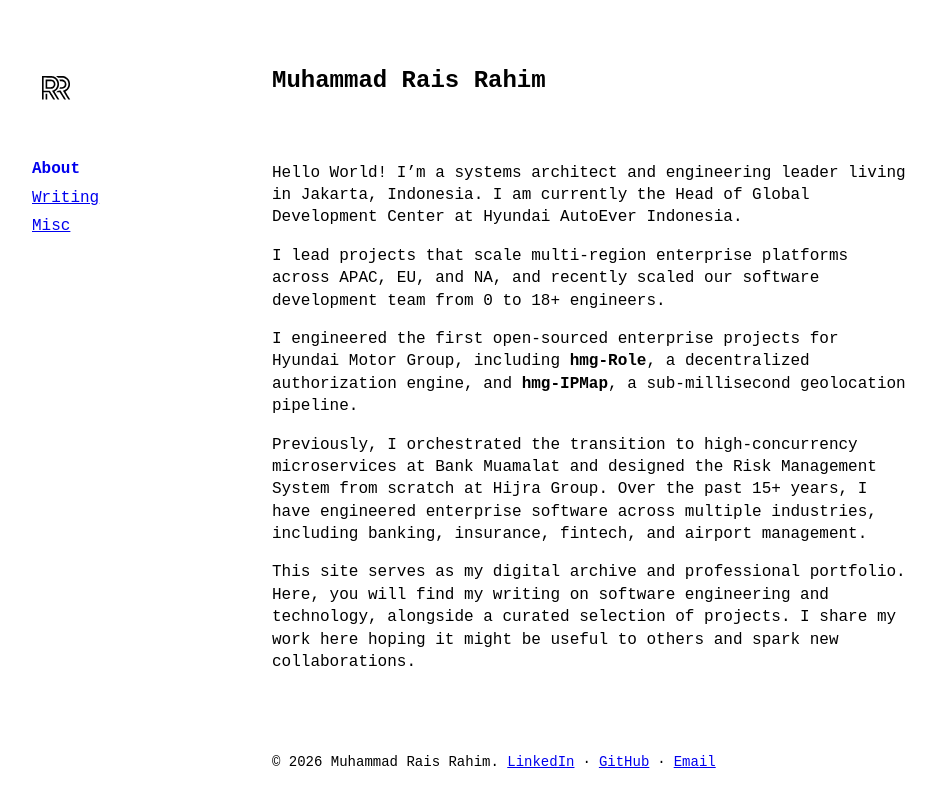
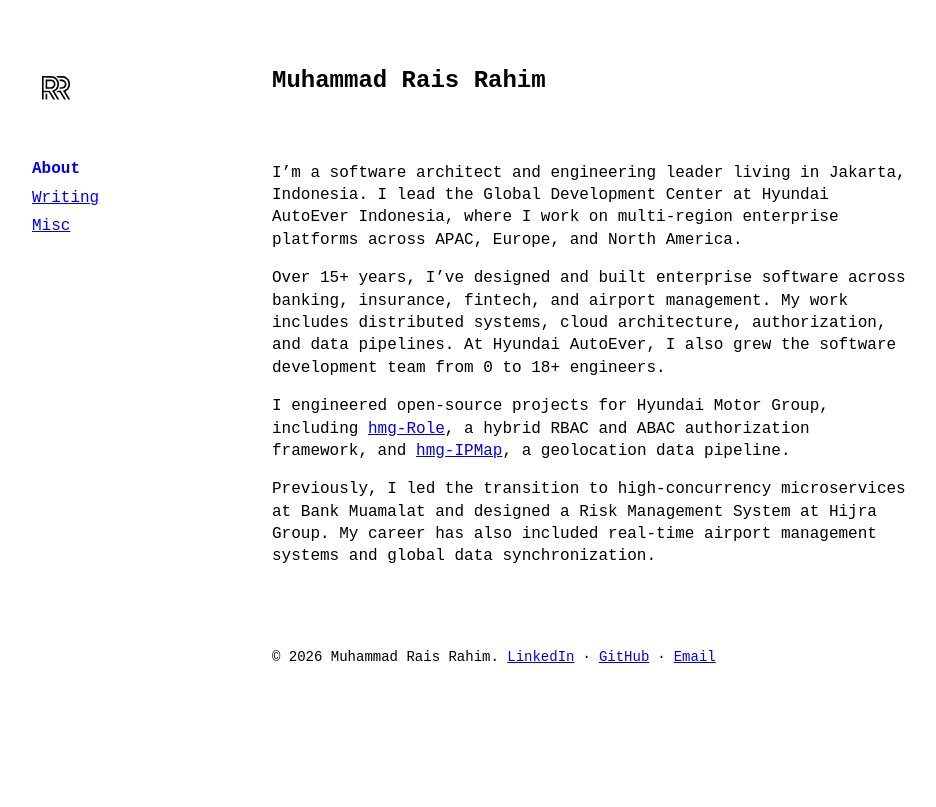
Before and after one commit to raisrahim/raisrahim.github.io, a Jekyll site: the page built from index.md, in a window 1280 px wide. Shown: the top 807 px of the page, without its empty margins (96-1032 px from the left). Built offline with Jekyll 4.4.1, drawn with Linux system fonts in a browser that asks for light colours.

Commit message:
refactor: update project documentation and remove outdated About page

```diff
--- a/index.md
+++ b/index.md
@@ -1,17 +1,15 @@
 ---
 layout: home
-title: "Muhammad Rais Rahim | Personal Website, Writing & Projects"
+title: "About Muhammad Rais Rahim | Software Architect"
 description: >-
-  A personal website for Muhammad Rais Rahim: a home for writing, an archive of ideas,
-  and a place to share selected projects and portfolio work.
+  About Muhammad Rais Rahim, a software architect and engineering leader with 15+ years
+  of experience in enterprise software and distributed systems.
 ---
 
-Hello World! I'm a systems architect and engineering leader living in Jakarta, Indonesia. I am currently the Head of Global Development Center at Hyundai AutoEver Indonesia.
+I'm a software architect and engineering leader living in Jakarta, Indonesia. I lead the Global Development Center at Hyundai AutoEver Indonesia, where I work on multi-region enterprise platforms across APAC, Europe, and North America.
 
-I lead projects that scale multi-region enterprise platforms across APAC, EU, and NA, and recently scaled our software development team from 0 to 18+ engineers.
+Over 15+ years, I've designed and built enterprise software across banking, insurance, fintech, and airport management. My work includes distributed systems, cloud architecture, authorization, and data pipelines. At Hyundai AutoEver, I also grew the software development team from 0 to 18+ engineers.
 
-I engineered the first open-sourced enterprise projects for Hyundai Motor Group, including **hmg-Role**, a decentralized authorization engine, and **hmg-IPMap**, a sub-millisecond geolocation pipeline.
+I engineered open-source projects for Hyundai Motor Group, including [hmg-Role](https://github.com/hyundaimotorgroup/hmg-role), a hybrid RBAC and ABAC authorization framework, and [hmg-IPMap](https://github.com/hyundaimotorgroup/hmg-ipmap), a geolocation data pipeline.
 
-Previously, I orchestrated the transition to high-concurrency microservices at Bank Muamalat and designed the Risk Management System from scratch at Hijra Group. Over the past 15+ years, I have engineered enterprise software across multiple industries, including banking, insurance, fintech, and airport management.
-
-This site serves as my digital archive and professional portfolio. Here, you will find my writing on software engineering and technology, alongside a curated selection of projects. I share my work here hoping it might be useful to others and spark new collaborations.
+Previously, I led the transition to high-concurrency microservices at Bank Muamalat and designed a Risk Management System at Hijra Group. My career has also included real-time airport management systems and global data synchronization.
```
Also changed, not shown: AGENTS.md (+1 -1 lines), about.md (deleted, +0 -33 lines), README.md.
